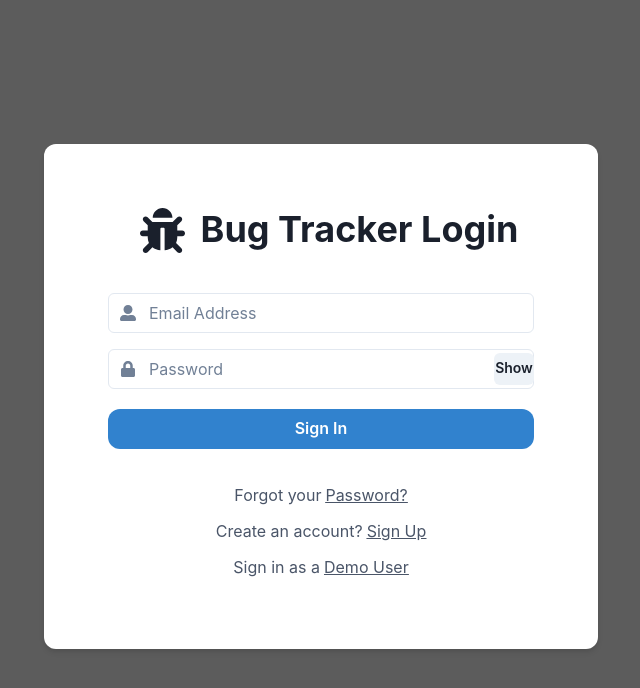
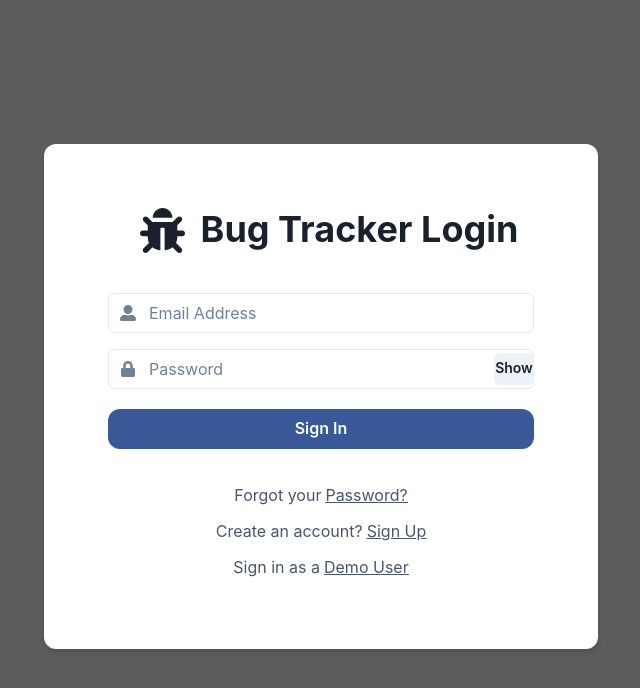
Before and after one commit to ShariqAli-Dev/bug-tracker, a Next.js app: page / in a window 1280 px wide. Shown: the top 688 px of the page, without its empty margins (319-959 px from the left). Built offline with nearby package versions, Linux system fonts and the light colour scheme.

Commit message:
changed button color

```diff
--- a/pages/index.tsx
+++ b/pages/index.tsx
@@ -119,7 +119,7 @@ const Home: NextPage = () => {
                   borderRadius={0}
                   type='submit'
                   variant='solid'
-                  colorScheme='blue'
+                  colorScheme='facebook'
                   width='full'
                   marginTop={5}
                   marginBottom={5}
```
